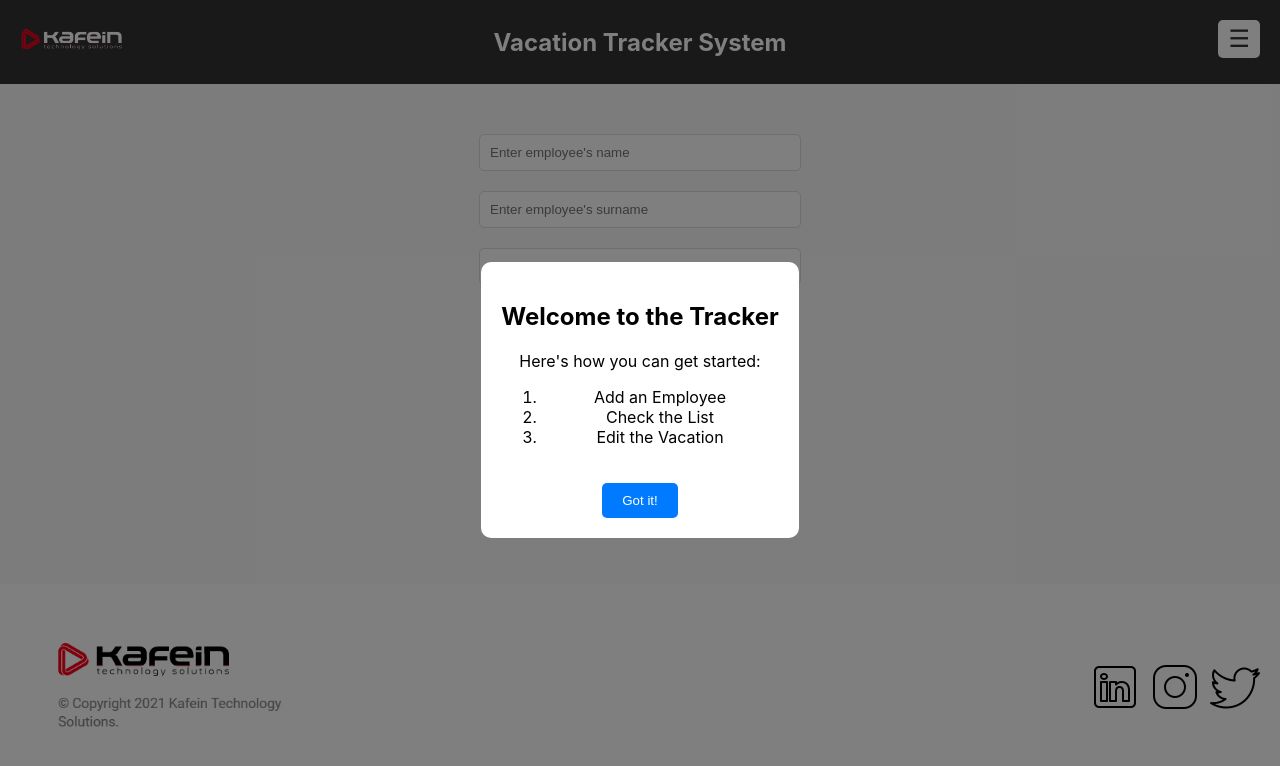
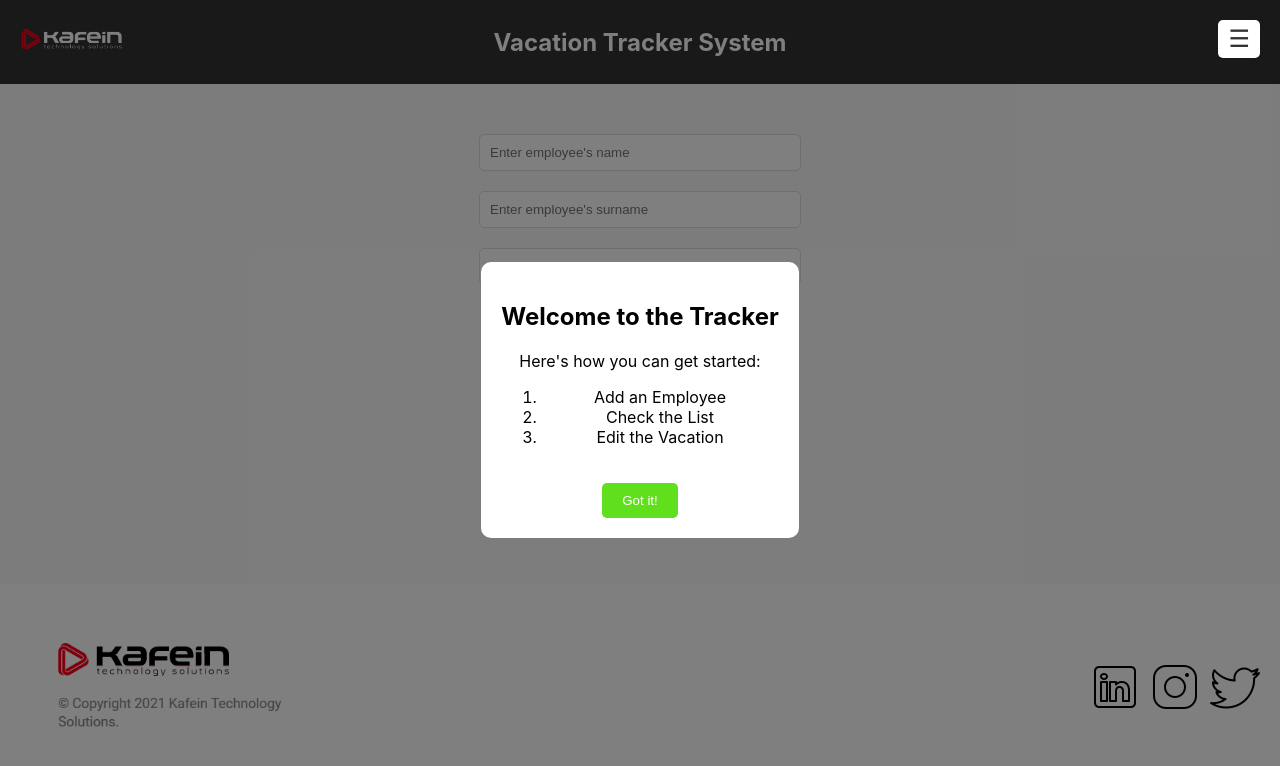
Before and after one commit to berkinan/employee_Vacation_Tracker, a React (Create React App) app in the folder employee-vacation/: page / in a window 1280 px wide. Shown: the top 766 px of the page. Built offline with nearby package versions, Linux system fonts and the light colour scheme.

Commit message:
bug fixes on frontend

```diff
--- a/employee-vacation/src/App.js
+++ b/employee-vacation/src/App.js
@@ -36,7 +36,7 @@ const AppRouter = () => {
       <TopBar />
       <div className="content">
         <Routes>
-        <Route path="/login" element={<LoginPage />} />
+          <Route path="/login" element={<LoginPage />} />
           <Route path="/register" element={<RegisterPage />} />
           <Route path="/list" element={<ListPage />} />
           <Route path="/edit/:id" element={<EditPage />} />
--- a/employee-vacation/src/RegisterPage.js
+++ b/employee-vacation/src/RegisterPage.js
@@ -23,7 +23,7 @@ const Input = styled.input`
 
 const Button = styled.button`
   padding: 10px 20px;
-  border: none;
+  border: 0px;
   border-radius: 5px;
   background-color: #007BFF;
   color: white;
@@ -33,6 +33,8 @@ const Button = styled.button`
     background-color: #0056b3;
   }
 `;
+
+
 
 const ErrorText = styled.p`
   color: red;
@@ -101,7 +103,7 @@ const RegisterPage = () => {
       {error && <ErrorText>{error}</ErrorText>}
       {error && (
         <div>
-          <Button onClick={editExistingUser}>Edit Existing User</Button>
+          <Button onClick={editExistingUser}>Edit Existing User</Button> &nbsp;&nbsp;&nbsp;
           <Button onClick={() => setError(null)}>Register New User</Button>
         </div>
       )}
--- a/employee-vacation/src/TopBar.js
+++ b/employee-vacation/src/TopBar.js
@@ -29,9 +29,9 @@ const SiteName = styled.h2`
 const Navigation = styled.nav`
   display: flex;
   flex-direction: column;
-  justify-content: center;
+  justify-content: top;
   position: fixed;
-  top: 0;
+  top: 25;
   right: ${props => props.isOpen ? '0' : '-300px'};
   height: 100%;
   width: 200px;
--- a/employee-vacation/src/WelcomeTutorial.js
+++ b/employee-vacation/src/WelcomeTutorial.js
@@ -3,7 +3,6 @@ import styled from 'styled-components';
 
 const TutorialContainer = styled.div`
   position: fixed;
-  z-index: 1000;
   top: 0;
   left: 0;
   width: 100%;
@@ -28,13 +27,13 @@ const Button = styled.button`
   padding: 10px 20px;
   border: none;
   border-radius: 5px;
-  background-color: #007BFF;
+  background-color: #60DF1C;
   color: white;
   cursor: pointer;
   margin-top: 20px;
 
   &:hover {
-    background-color: #0056b3;
+    background-color: #3F9710;
   }
 `;
 
```
